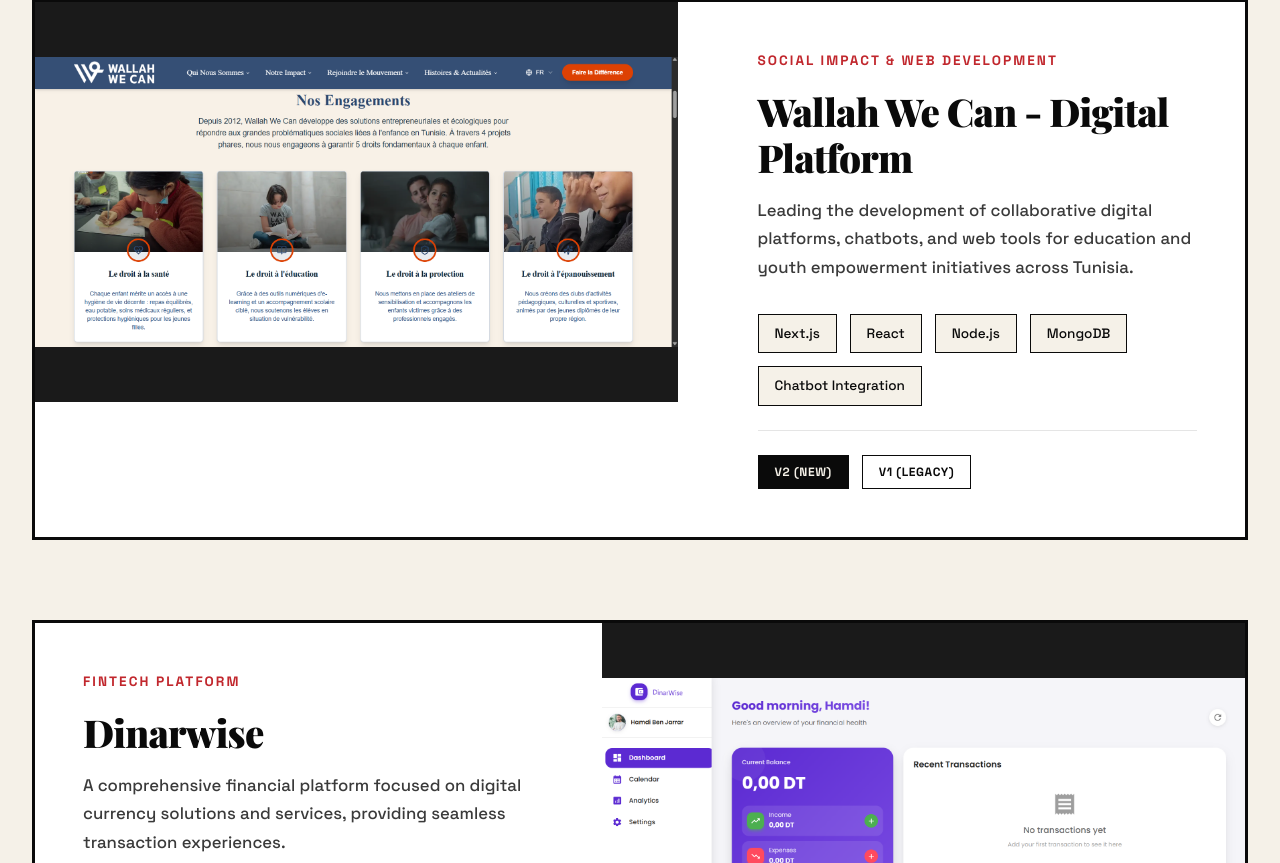
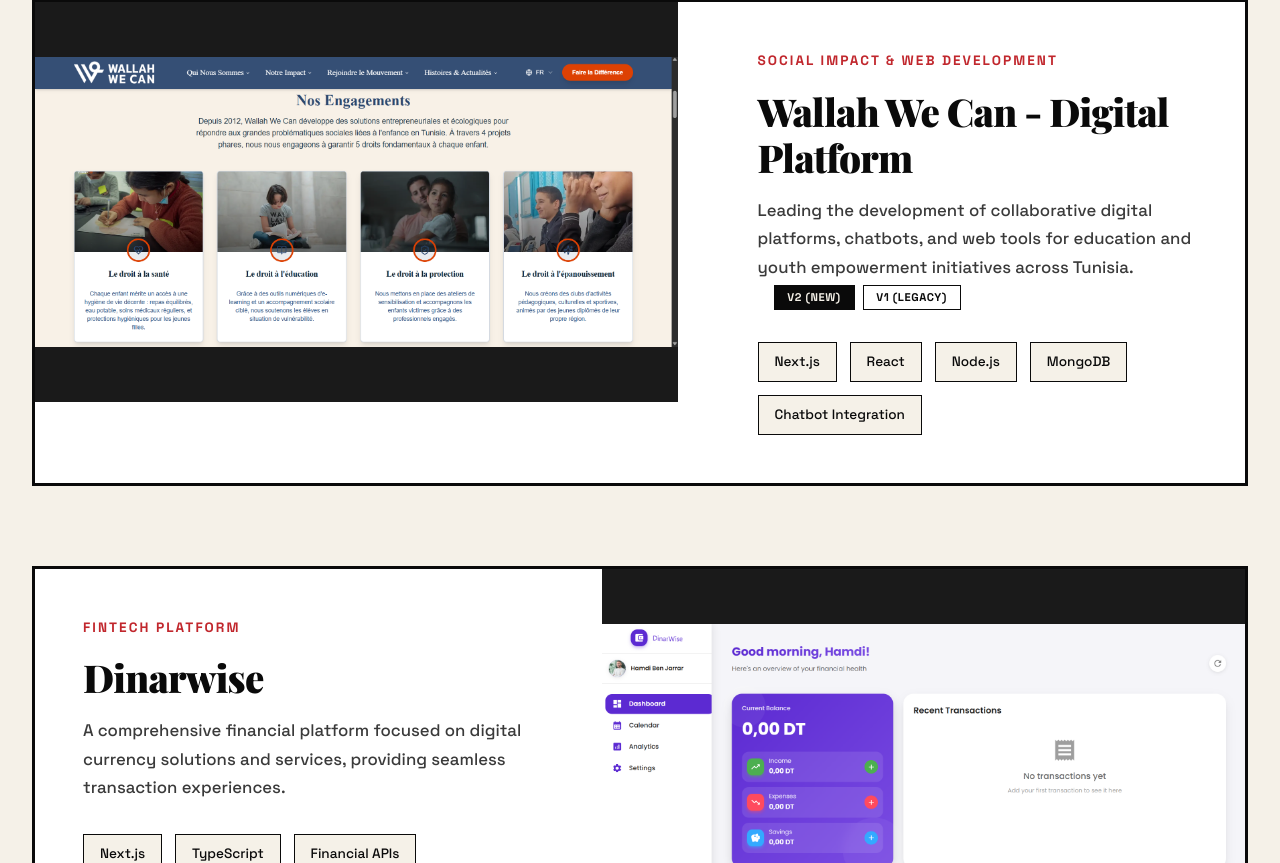
Before and after one commit to hamdibenjarrar/Portfolio, a Next.js app: page /projects in a window 1280 px wide. Shown: the part 577-1440 px from the top of the page. Built offline with nearby package versions, Linux system fonts and the light colour scheme; a web font is replaced by a local one.

Commit message:
fix: integrate version switcher inline with description

```diff
--- a/pages/projects.tsx
+++ b/pages/projects.tsx
@@ -90,7 +90,7 @@
         },
         {
           name: "V1 (Legacy)",
-          link: "https://wallahwecan.vercel.app/fr",
+          link: "https://wallahwecan.vercel.app/en",
           image: "/wwc.png"
         }
       ]
@@ -182,14 +182,8 @@
                   <ProjectContent>
                     <ProjectCategory>{project.category}</ProjectCategory>
                     <ProjectTitle>{project.title}</ProjectTitle>
-                    <ProjectDescription>{project.description}</ProjectDescription>
-
-                    <TechStack>
-                      {project.technologies.map((tech, idx) => (
-                        <TechTag key={idx}>{tech}</TechTag>
-                      ))}
-                    </TechStack>
-
+                    <ProjectDescription>
+                      {project.description}
                       {project.versions && (
                         <VersionSwitcher>
                           {project.versions.map((v, idx) => (
@@ -203,6 +197,13 @@
                           ))}
                         </VersionSwitcher>
                       )}
+                    </ProjectDescription>
+
+                    <TechStack>
+                      {project.technologies.map((tech, idx) => (
+                        <TechTag key={idx}>{tech}</TechTag>
+                      ))}
+                    </TechStack>
                   </ProjectContent>
                 </ProjectCard>
               );
@@ -431,7 +432,7 @@
   line-height: 1.2;
 `;
 
-const ProjectDescription = styled.p`
+const ProjectDescription = styled.div`
   font-family: var(--font-body);
   font-size: 1.05rem;
   line-height: 1.7;
@@ -512,19 +513,18 @@
   }
 `;
 
-const VersionSwitcher = styled.div`
-  display: flex;
-  gap: 0.8rem;
-  margin-top: 1.5rem;
-  padding-top: 1.5rem;
-  border-top: 1px solid rgba(0,0,0,0.1);
+const VersionSwitcher = styled.span`
+  display: inline-flex;
+  gap: 0.5rem;
+  margin-left: 1rem;
+  vertical-align: middle;
 `;
 
 const VersionButton = styled.button<{ $active: boolean }>`
   font-family: var(--font-body);
-  font-size: 0.75rem;
+  font-size: 0.7rem;
   font-weight: 600;
-  padding: 0.5rem 1rem;
+  padding: 0.3rem 0.8rem;
   background: ${props => props.$active ? 'var(--color-black)' : 'transparent'};
   color: ${props => props.$active ? 'var(--color-cream)' : 'var(--color-black)'};
   border: 1px solid var(--color-black);
```
Lines whose indentation alone changed are shown as unchanged.
